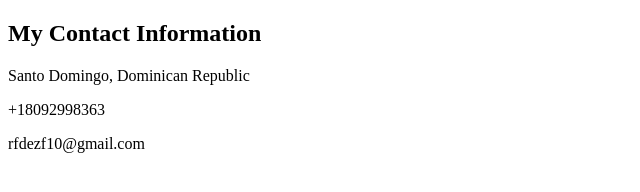
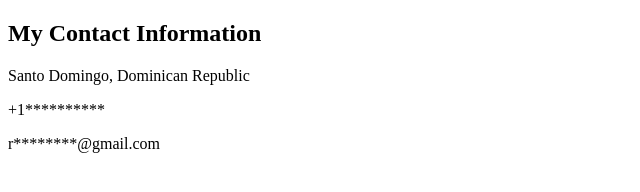
Before and after one commit to raymonfer/resume, a plain HTML site: page contact.html in a window 1280 px wide. Shown: the whole page, without its empty margins (0-640 px from the left). Drawn offline with Linux system fonts and the light colour scheme.

Commit message:
Update contact.html

```diff
--- a/contact.html
+++ b/contact.html
@@ -8,7 +8,7 @@
 <body>
     <h2>My Contact Information</h2>
     <p>Santo Domingo, Dominican Republic</p>
-    <p>+18092998363</p>
-    <p>rfdezf10@gmail.com</p>
+    <p>+1**********</p>
+    <p>r********@gmail.com</p>
 </body>
 </html>
```
